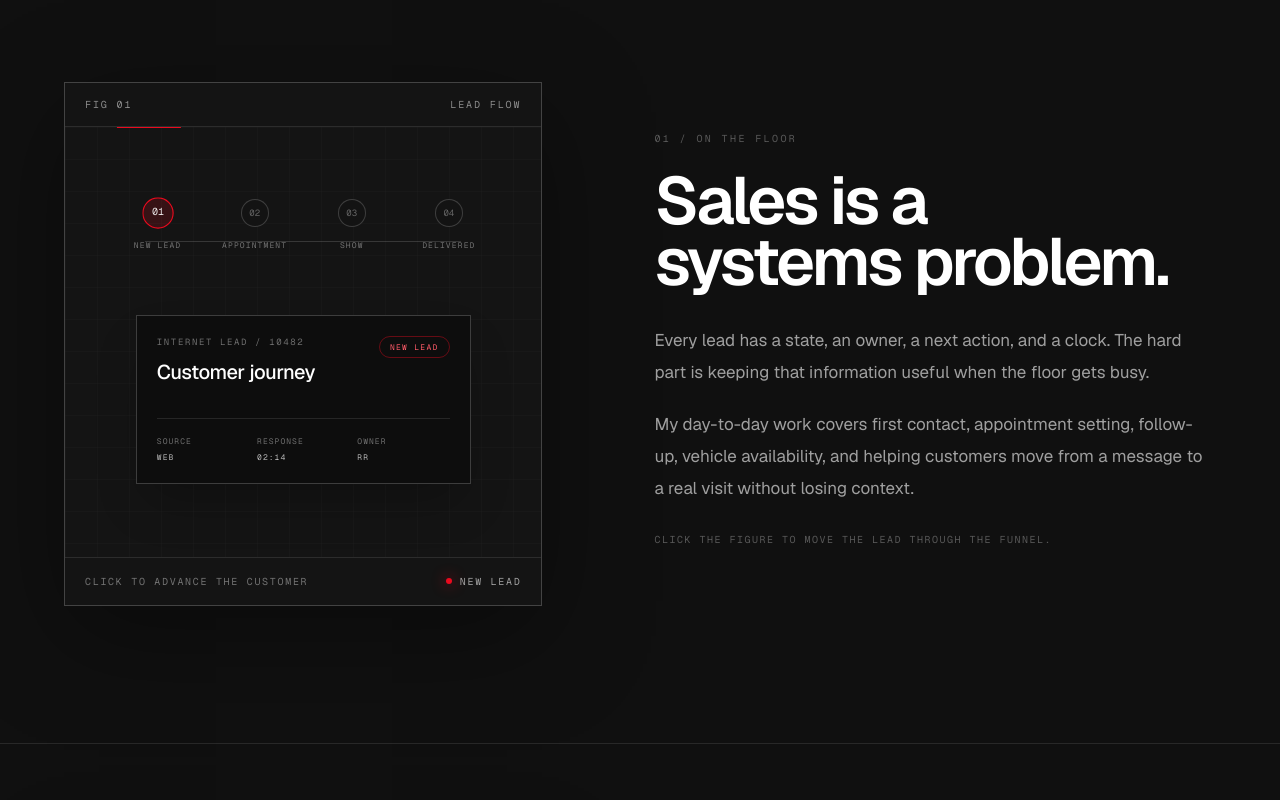
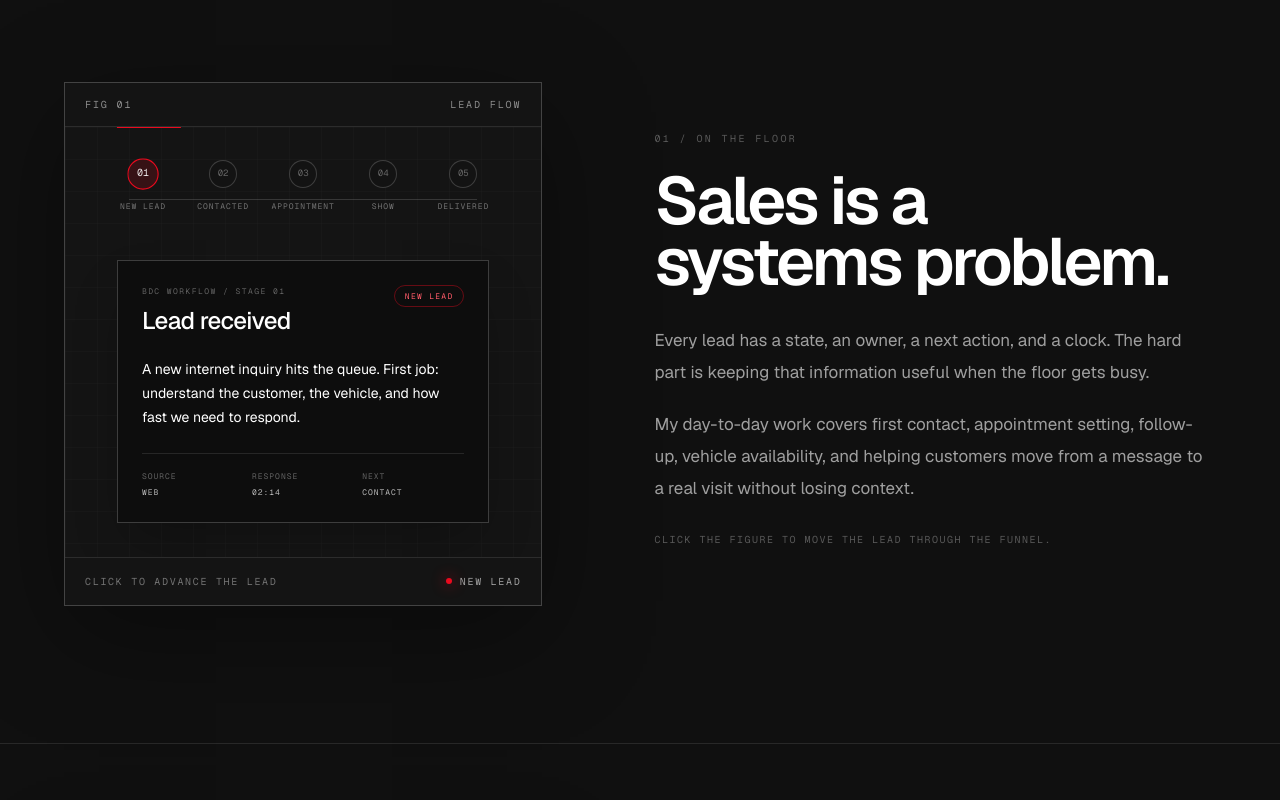
Before and after one commit to ryewmn/Ryan-Rico-LandingPage, a Next.js app: page / in a window 1280 px wide. Shown: the part 860-1660 px from the top of the page. Built offline with nearby package versions, Linux system fonts and the light colour scheme.

Commit message:
refine lead workflow and expand home crew interactions

```diff
--- a/components/editorial-portfolio.tsx
+++ b/components/editorial-portfolio.tsx
@@ -121,30 +121,62 @@ function IntroFigure() {
 }
 
 function LeadFlowFigure() {
-  const stages = ["new lead", "appointment", "show", "delivered"];
+  const stages = [
+    {
+      label: "new lead",
+      title: "Lead received",
+      note: "A new internet inquiry hits the queue. First job: understand the customer, the vehicle, and how fast we need to respond.",
+      meta: [["source", "web"], ["response", "02:14"], ["next", "contact"]],
+    },
+    {
+      label: "contacted",
+      title: "Conversation started",
+      note: "The lead becomes a real conversation. Questions get answered, availability gets checked, and the next step gets clear.",
+      meta: [["channel", "phone / text"], ["status", "engaged"], ["next", "appointment"]],
+    },
+    {
+      label: "appointment",
+      title: "Appointment set",
+      note: "Time is locked in. Vehicle, customer notes, and expectations are lined up before they arrive.",
+      meta: [["visit", "scheduled"], ["vehicle", "confirmed"], ["next", "show"]],
+    },
+    {
+      label: "show",
+      title: "Customer on site",
+      note: "The handoff matters here. The floor gets the context so the customer does not have to restart the conversation.",
+      meta: [["arrival", "checked in"], ["handoff", "complete"], ["next", "deal"]],
+    },
+    {
+      label: "delivered",
+      title: "Vehicle delivered",
+      note: "The lead closes as a delivered customer. The useful part is the full trail from first message to final handoff.",
+      meta: [["result", "delivered"], ["journey", "complete"], ["next", "follow-up"]],
+    },
+  ];
   const [step, setStep] = useState(0);
+  const stage = stages[step];
 
   return (
     <FigureFrame
       figure="FIG 01"
       title="LEAD FLOW"
-      action="click to advance the customer"
-      status={stages[step]}
+      action="click to advance the lead"
+      status={stage.label}
       onClick={() => setStep((value) => (value + 1) % stages.length)}
     >
-      <div className="absolute inset-0 flex items-center justify-center p-8 sm:p-12">
-        <div className="relative w-full max-w-[470px]">
-          <div className="absolute left-8 right-8 top-[42px] h-px bg-white/15" />
+      <div className="absolute inset-0 flex items-center justify-center p-6 sm:p-10">
+        <div className="relative w-full max-w-[500px]">
+          <div className="absolute left-6 right-6 top-[39px] h-px bg-white/15" />
           <motion.div
-            className="absolute left-8 top-[40px] h-[3px] bg-[#EB0A1E]"
+            className="absolute left-6 top-[38px] h-[2px] bg-[#EB0A1E]"
             animate={{ width: `${(step / (stages.length - 1)) * 100}%` }}
             transition={{ type: "spring", stiffness: 130, damping: 22 }}
-            style={{ maxWidth: "calc(100% - 4rem)" }}
+            style={{ maxWidth: "calc(100% - 3rem)" }}
           />
 
-          <div className="relative grid grid-cols-4 gap-2">
-            {stages.map((stage, index) => (
-              <div key={stage} className="text-center">
+          <div className="relative grid grid-cols-5 gap-1">
+            {stages.map((item, index) => (
+              <div key={item.label} className="text-center">
                 <motion.div
                   className="mx-auto flex h-7 w-7 items-center justify-center rounded-full border font-mono text-[9px]"
                   animate={{
@@ -159,8 +191,8 @@ function LeadFlowFigure() {
                 >
                   0{index + 1}
                 </motion.div>
-                <p className="mt-3 font-mono text-[8px] uppercase tracking-[0.14em] text-white/40">
-                  {stage}
+                <p className="mt-3 font-mono text-[7px] uppercase tracking-[0.12em] text-white/40 sm:text-[8px]">
+                  {item.label}
                 </p>
               </div>
             ))}
@@ -168,30 +200,42 @@ function LeadFlowFigure() {
 
           <AnimatePresence mode="wait">
             <motion.div
-              key={step}
-              initial={{ opacity: 0, y: 14, rotate: -0.4 }}
+              key={stage.label}
+              initial={{ opacity: 0, y: 14, rotate: -0.35 }}
               animate={{ opacity: 1, y: 0, rotate: 0 }}
               exit={{ opacity: 0, y: -8 }}
-              className="mx-auto mt-16 w-[88%] border border-white/20 bg-[#0d0d0d] p-5 shadow-2xl"
+              className="mx-auto mt-12 w-[94%] border border-white/20 bg-[#0d0d0d] p-5 shadow-2xl sm:p-6"
             >
-              <div className="flex items-start justify-between">
+              <div className="flex items-start justify-between gap-5">
                 <div>
-                  <p className="font-mono text-[9px] uppercase tracking-[0.18em] text-white/40">
-                    internet lead / 10482
+                  <p className="font-mono text-[8px] uppercase tracking-[0.18em] text-white/35">
+                    bdc workflow / stage {String(step + 1).padStart(2, "0")}
                   </p>
-                  <p className="mt-2 text-xl font-medium tracking-tight text-white">
-                    Customer journey
+                  <p className="mt-2 text-xl font-medium tracking-tight text-white sm:text-2xl">
+                    {stage.title}
                   </p>
                 </div>
-                <span className="rounded-full border border-[#EB0A1E]/40 px-2.5 py-1 font-mono text-[8px] uppercase tracking-[0.16em] text-[#ff5b69]">
-                  {stages[step]}
+                <span className="shrink-0 rounded-full border border-[#EB0A1E]/40 px-2.5 py-1 font-mono text-[8px] uppercase tracking-[0.16em] text-[#ff5b69]">
+                  {stage.label}
                 </span>
               </div>
 
-              <div className="mt-8 grid grid-cols-3 gap-2 border-t border-white/10 pt-4 font-mono text-[8px] uppercase tracking-[0.13em] text-white/40">
-                <span>source<br /><b className="mt-1 block font-normal text-white/70">web</b></span>
-                <span>response<br /><b className="mt-1 block font-normal text-white/70">02:14</b></span>
-                <span>owner<br /><b className="mt-1 block font-normal text-white/70">rr</b></span>
+              <motion.p
+                key={`${stage.label}-note`}
+                initial={{ opacity: 0 }}
+                animate={{ opacity: 1 }}
+                className="mt-5 max-w-md text-sm leading-6 text-white/48"
+              >
+                {stage.note}
+              </motion.p>
+
+              <div className="mt-6 grid grid-cols-3 gap-2 border-t border-white/10 pt-4 font-mono text-[8px] uppercase tracking-[0.12em] text-white/35">
+                {stage.meta.map(([label, value]) => (
+                  <span key={label}>
+                    {label}
+                    <b className="mt-1 block font-normal text-white/70">{value}</b>
+                  </span>
+                ))}
               </div>
             </motion.div>
           </AnimatePresence>
@@ -534,9 +578,9 @@ function GamingFigure() {
 }
 
 const dogs = [
-  { name: "Olly", breed: "Golden Retriever", code: "golden / 01", shape: "round" },
-  { name: "Molly", breed: "Golden Retriever", code: "golden / 02", shape: "round" },
-  { name: "Bruno", breed: "Dachshund", code: "doxie / 03", shape: "long" },
+  { name: "Olly", breed: "Golden Retriever", code: "golden / 01", type: "retriever", slot: "01" },
+  { name: "Molly", breed: "Golden Retriever", code: "golden / 02", type: "retriever", slot: "02" },
+  { name: "Bruno", breed: "Dachshund", code: "doxie / 03", type: "dachshund", slot: "03" },
 ];
 
 function DogsFigure() {
@@ -547,78 +591,139 @@ function DogsFigure() {
     <FigureFrame
       figure="FIG 06"
       title="HOME CREW"
-      action="click for the next dog"
+      action="click to rotate the crew"
       status={dog.name.toLowerCase()}
       onClick={() => setActiveDog((value) => (value + 1) % dogs.length)}
     >
-      <div className="absolute inset-0 p-7 sm:p-10">
+      <div className="absolute inset-0 p-5 sm:p-8">
         <div className="flex items-center justify-between font-mono text-[8px] uppercase tracking-[0.16em] text-white/30">
-          <span>three dog household</span>
-          <span>{String(activeDog + 1).padStart(2, "0")} / 03</span>
+          <span>pack roster / 03</span>
+          <span>active {dog.slot}</span>
         </div>
 
-        <div className="relative mt-8 h-[265px]">
-          {dogs.map((item, index) => {
-            const offset = (index - activeDog + dogs.length) % dogs.length;
-            const isActive = index === activeDog;
-
-            return (
+        <div className="mt-5 grid h-[310px] grid-cols-[92px_1fr] gap-4 sm:grid-cols-[110px_1fr]">
+          <div className="flex flex-col gap-2">
+            {dogs.map((item, index) => (
               <motion.div
                 key={item.name}
-                className="absolute left-1/2 top-1/2 w-[78%] max-w-[330px] border border-white/15 bg-[#0d0d0d] p-5"
                 animate={{
-                  x: "-50%",
-                  y: isActive ? "-50%" : `calc(-50% + ${offset * 12}px)`,
-                  rotate: isActive ? 0 : offset === 1 ? 4 : -4,
-                  scale: isActive ? 1 : 0.94 - offset * 0.02,
-                  opacity: isActive ? 1 : 0.35,
-                  zIndex: isActive ? 20 : 10 - offset,
+                  borderColor: index === activeDog ? "rgba(235,10,30,.8)" : "rgba(255,255,255,.10)",
+                  backgroundColor: index === activeDog ? "rgba(235,10,30,.08)" : "rgba(255,255,255,.015)",
                 }}
-                transition={{ type: "spring", stiffness: 120, damping: 20 }}
+                className="border p-3"
               >
-                <div className="flex items-start justify-between">
-                  <div>
-                    <p className="font-mono text-[8px] uppercase tracking-[0.18em] text-white/28">
-                      {item.code}
+                <p className="font-mono text-[7px] uppercase tracking-[0.14em] text-white/28">
+                  {item.slot}
+                </p>
+                <p className={`mt-1 text-sm font-medium ${index === activeDog ? "text-white" : "text-white/38"}`}>
+                  {item.name}
+                </p>
+              </motion.div>
+            ))}
+
+            <div className="mt-auto border-t border-white/10 pt-3 font-mono text-[7px] uppercase tracking-[0.14em] text-white/22">
+              home crew
+              <span className="mt-1 block text-white/45">3 online</span>
+            </div>
+          </div>
+
+          <AnimatePresence mode="wait">
+            <motion.div
+              key={dog.name}
+              initial={{ opacity: 0, x: 18, rotate: 0.4 }}
+              animate={{ opacity: 1, x: 0, rotate: 0 }}
+              exit={{ opacity: 0, x: -14 }}
+              transition={{ duration: 0.28 }}
+              className="relative overflow-hidden border border-white/15 bg-[#0c0c0c] p-5 sm:p-6"
+            >
+              <div className="absolute right-4 top-4 font-mono text-[7px] uppercase tracking-[0.14em] text-white/20">
+                rr-home / {dog.slot}
+              </div>
+
+              <div className="grid h-full grid-rows-[1fr_auto]">
+                <div className="relative">
+                  <div className="absolute left-0 top-0">
+                    <p className="font-mono text-[8px] uppercase tracking-[0.18em] text-[#ff6370]">
+                      {dog.code}
                     </p>
-                    <h3 className="mt-2 text-3xl font-semibold tracking-[-0.04em] text-white">
-                      {item.name}
+                    <h3 className="mt-2 text-3xl font-semibold tracking-[-0.045em] text-white sm:text-4xl">
+                      {dog.name}
                     </h3>
-                    <p className="mt-1 text-sm text-white/45">{item.breed}</p>
+                    <p className="mt-1 text-sm text-white/45">{dog.breed}</p>
                   </div>
 
-                  <div className="relative h-24 w-28">
-                    <div
-                      className={`absolute bg-white/[0.055] ring-1 ring-white/20 ${
-                        item.shape === "long"
-                          ? "left-2 top-10 h-9 w-24 rounded-[45%]"
-                          : "left-6 top-7 h-14 w-16 rounded-[48%]"
-                      }`}
+                  <div className="absolute bottom-2 right-0 h-[150px] w-[190px] sm:h-[170px] sm:w-[220px]">
+                    <motion.div
+                      className="absolute inset-0 rounded-full border border-white/[0.07]"
+                      animate={{ rotate: 360 }}
+                      transition={{ duration: 26, repeat: Infinity, ease: "linear" }}
                     />
-                    <div
-                      className={`absolute border border-white/25 bg-[#151515] ${
-                        item.shape === "long"
-                          ? "left-0 top-3 h-11 w-12 rounded-[48%]"
-                          : "left-5 top-0 h-14 w-14 rounded-[48%]"
-                      }`}
-                    >
-                      <span className="absolute left-[28%] top-[38%] h-1.5 w-1.5 rounded-full bg-[#EB0A1E]" />
-                      <span className="absolute right-[28%] top-[38%] h-1.5 w-1.5 rounded-full bg-[#EB0A1E]" />
-                    </div>
-                    <span className="absolute bottom-2 right-1 font-mono text-[8px] uppercase tracking-[0.12em] text-white/25">
-                      good dog
+                    <motion.div
+                      className="absolute inset-[18%] rounded-full border border-dashed border-white/[0.07]"
+                      animate={{ rotate: -360 }}
+                      transition={{ duration: 20, repeat: Infinity, ease: "linear" }}
+                    />
+
+                    {dog.type === "dachshund" ? (
+                      <>
+                        <motion.div
+                          initial={{ scaleX: 0.7 }}
+                          animate={{ scaleX: 1 }}
+                          className="absolute bottom-[42px] right-[20px] h-[42px] w-[135px] rounded-[48%] border border-white/25 bg-white/[0.045]"
+                        />
+                        <div className="absolute bottom-[55px] left-[18px] h-[58px] w-[62px] rounded-[48%] border border-white/28 bg-[#141414]">
+                          <span className="absolute left-[28%] top-[38%] h-1.5 w-1.5 rounded-full bg-[#EB0A1E]" />
+                          <span className="absolute right-[28%] top-[38%] h-1.5 w-1.5 rounded-full bg-[#EB0A1E]" />
+                          <span className="absolute -left-2 top-2 h-8 w-3 rotate-[-18deg] rounded-full border border-white/20" />
+                          <span className="absolute -right-2 top-2 h-8 w-3 rotate-[18deg] rounded-full border border-white/20" />
+                        </div>
+                        <span className="absolute bottom-[26px] right-[42px] h-6 w-px bg-white/20" />
+                        <span className="absolute bottom-[26px] right-[105px] h-6 w-px bg-white/20" />
+                      </>
+                    ) : (
+                      <>
+                        <motion.div
+                          initial={{ scale: 0.86 }}
+                          animate={{ scale: 1 }}
+                          className="absolute bottom-[35px] right-[28px] h-[88px] w-[100px] rounded-[45%] border border-white/25 bg-white/[0.045]"
+                        />
+                        <div className="absolute bottom-[90px] left-[28px] h-[74px] w-[78px] rounded-[48%] border border-white/28 bg-[#141414]">
+                          <span className="absolute left-[28%] top-[38%] h-1.5 w-1.5 rounded-full bg-[#EB0A1E]" />
+                          <span className="absolute right-[28%] top-[38%] h-1.5 w-1.5 rounded-full bg-[#EB0A1E]" />
+                          <span className="absolute -left-3 top-1 h-12 w-5 rotate-[15deg] rounded-full border border-white/18" />
+                          <span className="absolute -right-3 top-1 h-12 w-5 rotate-[-15deg] rounded-full border border-white/18" />
+                        </div>
+                        <span className="absolute bottom-[19px] right-[45px] h-8 w-px bg-white/20" />
+                        <span className="absolute bottom-[19px] right-[95px] h-8 w-px bg-white/20" />
+                      </>
+                    )}
+
+                    <span className="absolute bottom-0 right-0 font-mono text-[7px] uppercase tracking-[0.14em] text-white/22">
+                      schematic portrait
                     </span>
                   </div>
                 </div>
 
-                <div className="mt-8 grid grid-cols-3 border-t border-white/10 pt-4 font-mono text-[8px] uppercase tracking-[0.13em] text-white/28">
-                  <span>status<b className="mt-1 block font-normal text-white/65">home</b></span>
-                  <span>priority<b className="mt-1 block font-normal text-white/65">snacks</b></span>
-                  <span>rating<b className="mt-1 block font-normal text-[#ff6370]">10/10</b></span>
+                <div>
+                  <div className="grid grid-cols-3 border-t border-white/10 pt-4 font-mono text-[8px] uppercase tracking-[0.12em] text-white/28">
+                    <span>breed<b className="mt-1 block font-normal text-white/68">{dog.breed}</b></span>
+                    <span>crew slot<b className="mt-1 block font-normal text-white/68">{dog.slot} / 03</b></span>
+                    <span>status<b className="mt-1 block font-normal text-[#ff6370]">home</b></span>
+                  </div>
+
+                  <div className="mt-4 flex items-center gap-2">
+                    {dogs.map((item, index) => (
+                      <motion.span
+                        key={item.name}
+                        animate={{ width: index === activeDog ? 28 : 8 }}
+                        className={`h-px ${index === activeDog ? "bg-[#EB0A1E]" : "bg-white/15"}`}
+                      />
+                    ))}
+                  </div>
                 </div>
-              </motion.div>
-            );
-          })}
+              </div>
+            </motion.div>
+          </AnimatePresence>
         </div>
       </div>
     </FigureFrame>
@@ -1077,16 +1182,16 @@ export function EditorialPortfolio() {
         body={
           <>
             <p>
-              Home is a three-dog operation. Olly and Molly are Golden
-              Retrievers. Bruno is the dachshund who somehow still manages to
-              take up the same amount of attention.
+              Olly and Molly are the two Goldens. Bruno is the dachshund.
+              They are the part of home that has nothing to do with dashboards,
+              lead counts, code, or whatever I am building that week.
             </p>
             <p>
-              They are part of the site because they are a real part of my day,
-              not a random personality section added to a portfolio.
+              I wanted them here because this site should feel like me, not
+              just a cleaner version of a resume.
             </p>
             <p className="font-mono text-[10px] uppercase tracking-[0.15em] text-white/30">
-              Click the cards to cycle through the crew.
+              Click the figure to rotate through Olly, Molly, and Bruno.
             </p>
           </>
         }
```
